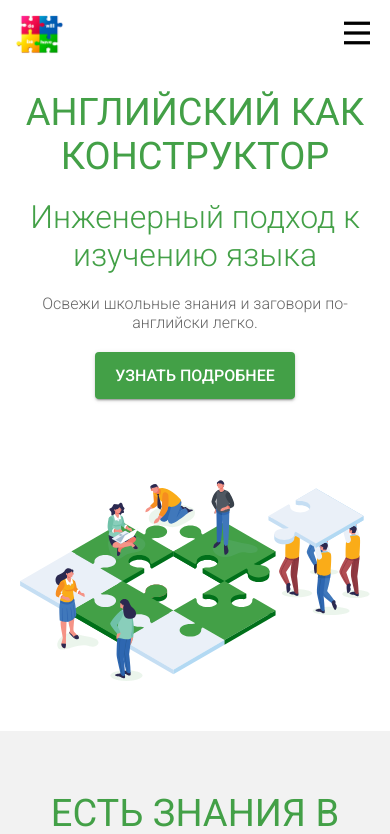
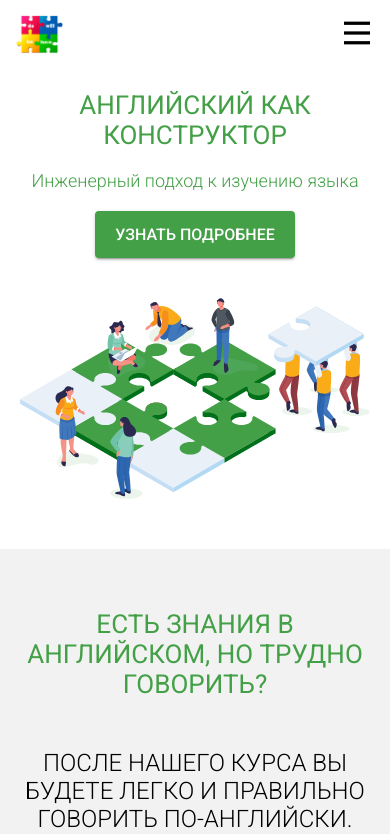
Before and after one commit to v1talii-dev/english-constructor, a Nuxt app: page / in a window 390 px wide. Shown: the top 834 px of the page. Built offline with nearby package versions, Linux system fonts and the light colour scheme.

Commit message:
upd: promo

```diff
--- a/components/Promo.vue
+++ b/components/Promo.vue
@@ -60,11 +60,12 @@
 
 @media screen and (max-width: 1024px) {
   .promo {
-    height: 70vh;
+    height: auto;
     text-align: center;
     justify-content: start;
     align-items: center;
-    margin-top: 20px;
+    padding-top: 20px;
+    box-sizing: border-box;
   }
 
   .info {
@@ -72,8 +73,18 @@
   }
 
   .img {
-    right: 50%;
-    transform: translateX(50%);
+    position: relative;
+    margin-top: 40px;
+  }
+}
+
+@media screen and (max-width: 414px) {
+  .subtitle {
+    font-size: 18px;
+  }
+
+  .info {
+    display: none;
   }
 }
 </style>
--- a/layouts/default.vue
+++ b/layouts/default.vue
@@ -216,4 +216,10 @@ h1 {
     top: -120px;
   }
 }
+
+@media screen and (max-width: 414px) {
+  h1 {
+    font-size: 26px;
+  }
+}
 </style>
```
